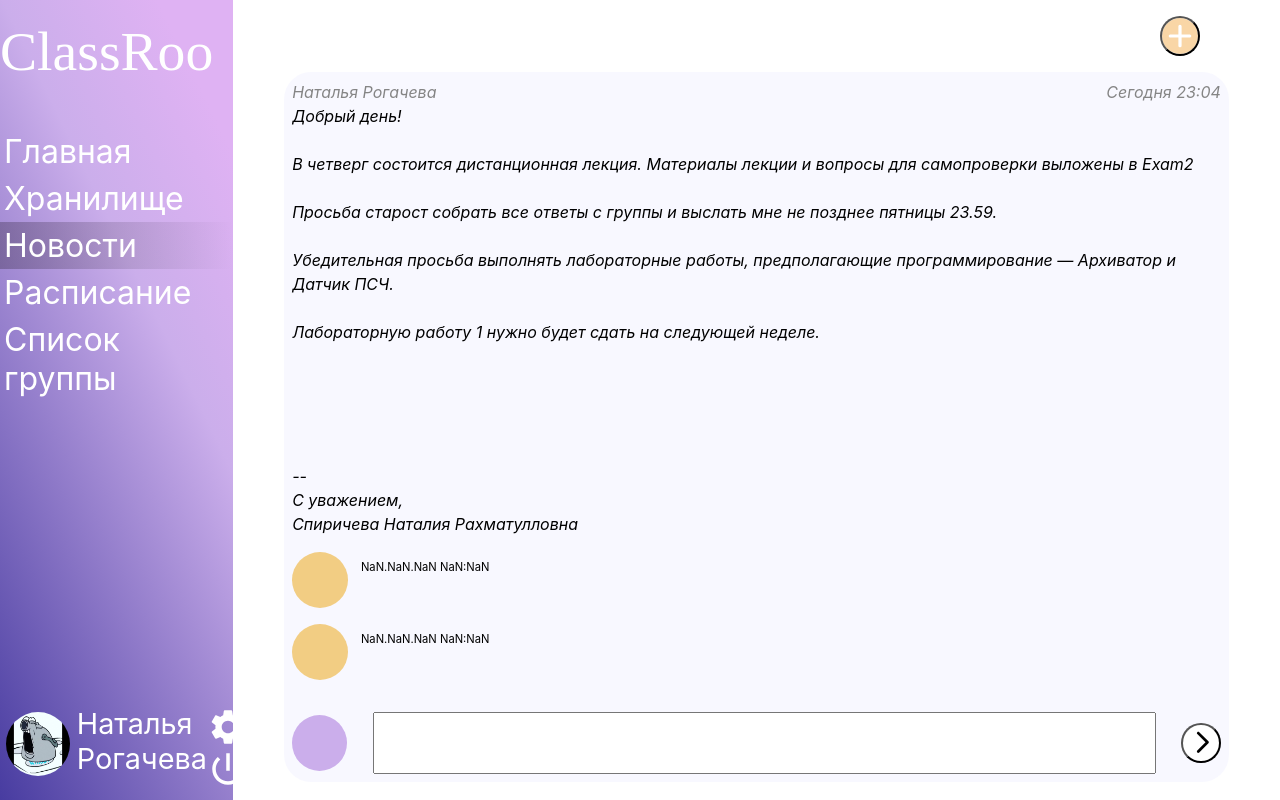
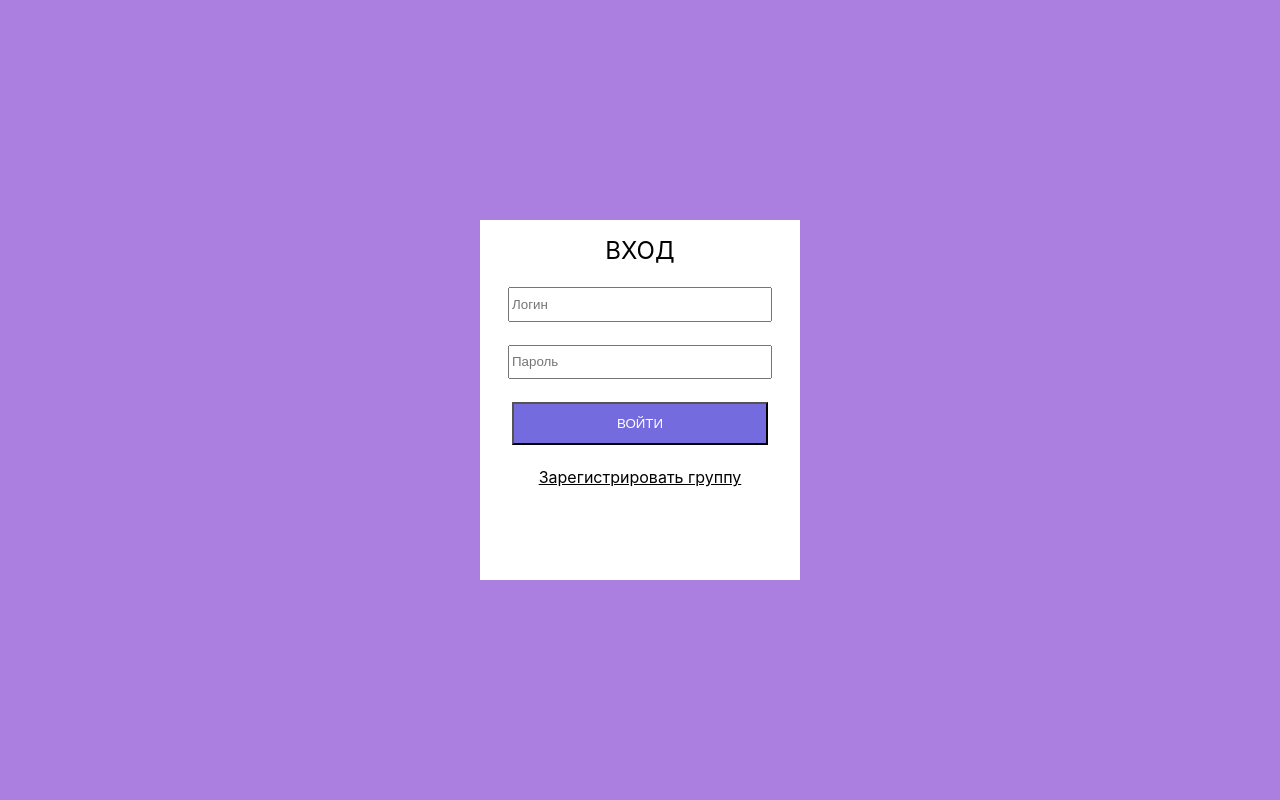
Before and after one commit to mnenorm74/ClassRoom, a React (Create React App) app in the folder front/: page /news in a window 1280 px wide. Built offline with nearby package versions, Linux system fonts and the light colour scheme; no server answers.

Commit message:
Test auth

```diff
--- a/front/package.json
+++ b/front/package.json
@@ -10,6 +10,7 @@
     "@types/node": "^12.12.38",
     "@types/react": "^16.9.34",
     "@types/react-dom": "^16.9.7",
+    "js-cookie": "^2.2.1",
     "react": "^16.13.1",
     "react-dom": "^16.13.1",
     "react-router-dom": "^5.2.0",
@@ -39,6 +40,7 @@
     ]
   },
   "devDependencies": {
+    "@types/js-cookie": "^2.2.6",
     "@types/react-router-dom": "^5.1.5"
   }
 }
--- a/front/src/Class-room.tsx
+++ b/front/src/Class-room.tsx
@@ -8,12 +8,20 @@ import {
     Route,
     Link,
     NavLink,
-    Redirect
+    Redirect,
+    useRouteMatch
 } from "react-router-dom";
+import Cookies from 'js-cookie'
+
+let tiZaregalsa = Cookies.get('name');
 
 function ClassRoom() {
+    var myArray: any[] = ['something', 1,];
+
+
     return (
-        <Router>
+        <>
+            {tiZaregalsa === 'ded' ? <Router>
                     <Menu/>
                     <div id="pageContainer">
                         <Switch>
@@ -22,7 +30,7 @@ function ClassRoom() {
                                 <Page.MainPage/>
                             </Route>
                             <Route path="/storage">
-                        <Page.SchedulePage/>
+                                <Page.StoragePage/>
                             </Route>
                             <Route path="/news">
                                 <Page.NewsPage/>
@@ -35,7 +43,16 @@ function ClassRoom() {
                             </Route>
                         </Switch>
                     </div>
-        </Router>
+                </Router> :
+                <Router>
+                    <Switch>
+
+                        <Route path="/">
+                            <Page.AuthorizationPage/>
+                        </Route>
+                    </Switch>
+                </Router>}
+        </>
     );
 }
 
--- a/front/src/pages/AuthorizationPage.tsx
+++ b/front/src/pages/AuthorizationPage.tsx
@@ -2,16 +2,23 @@ import React from "react";
 import "../cssDirectory/AuthorizationPage.css"
 import ReactDOM from "react-dom";
 import Page from "./pageProvider";
+import Cookies from 'js-cookie'
 
-
-function AuthorizationPage(){
-    return(
+function AuthorizationPage() {
+    return (
         <div id="authorizationPage">
             <div id="authorizationWindow">
                 <span id="authorizationWindowHeader">ВХОД</span>
                 <input id="loginInput" placeholder="Логин"></input>
                 <input id="passwordInput" type="password" placeholder="Пароль"></input>
-                <button id="authorizationButton">ВОЙТИ</button>
+                <button id="authorizationButton" onClick={() => {
+                    let login = (document.querySelector('#loginInput') as HTMLInputElement).value
+                    if (login==='ded'){
+                        Cookies.set('name', 'ded');
+                        window.location.reload();
+                    }
+                }}>ВОЙТИ
+                </button>
                 <span id="registrationLink" onClick={() => {
                     ReactDOM.render(
                         Page.GroupAuthorizationPage(),
--- a/front/src/pages/storagePage.tsx
+++ b/front/src/pages/storagePage.tsx
@@ -5,13 +5,13 @@ import ReactDOM from "react-dom";
 import Page from "./pageProvider";
 import StorageElements from "../components/Storage/storageDB";
 
-function StoragePage(storageElements?: any[]) {
+function StoragePage(/*storageElements?: any[]*/) {
     const [isLoadedFiles, setIsLoadedFiles] = useState(false);
-    const [files, setFiles] : [any, any] = useState([]);
-    if (typeof storageElements == "undefined") {
+    const [files, setFiles]: [any, any] = useState([]);
+   /* if (typeof storageElements == "undefined") {
         storageElements = StorageElements;
-    }
-
+    }*/
+    let storageElements = StorageElements;
     return (
         <div id="storageContent">
             <div id="header">
```
Also changed, not shown: 1 other file (tests, documents, lock files or other folders). Lines whose indentation alone changed are shown as unchanged.
